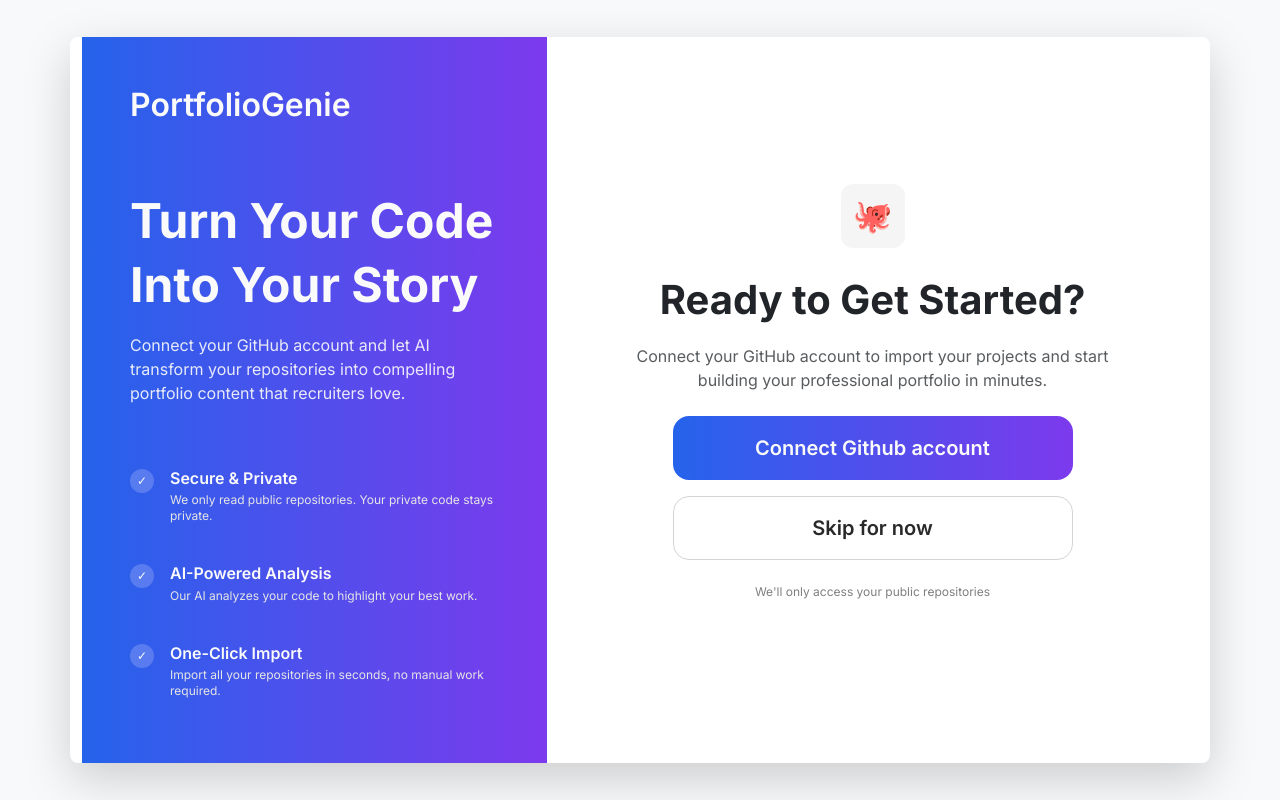
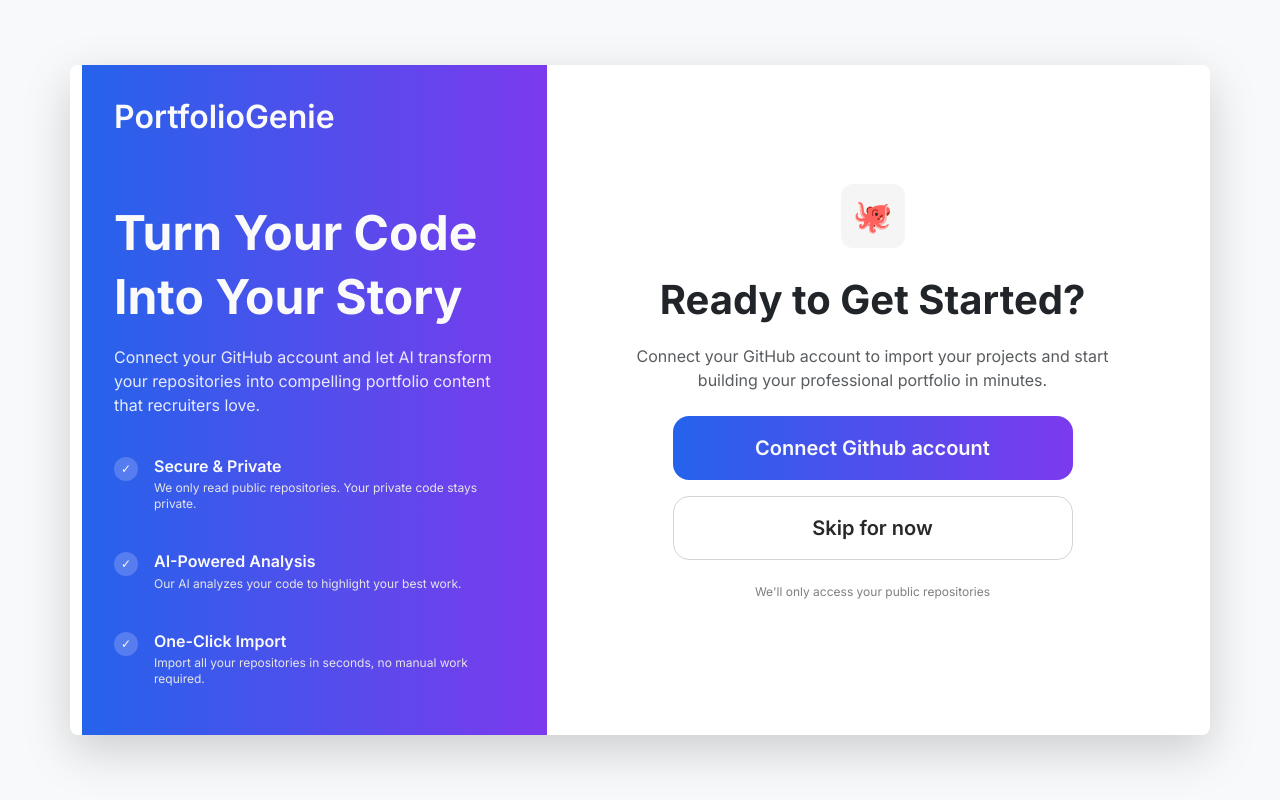
Before and after one commit to HafsaTarek/PortfolioGenie, a React (Vite) app in the folder client/: page / in a window 1280 px wide. Built offline with nearby package versions, Linux system fonts and the light colour scheme.

Commit message:
Adjust padding and margin in LeftHeroCard styles

```diff
--- a/client/src/components/LeftHeroCard/LeftHeroCard.module.css
+++ b/client/src/components/LeftHeroCard/LeftHeroCard.module.css
@@ -2,7 +2,7 @@
   flex: 1;
   background: var(--gradient-primary);
   color: var(--white);
-  padding: var(--spacing-2xl);
+  padding: var(--spacing-xl);
   display: flex;
   flex-direction: column;
   justify-content: space-between;
@@ -16,7 +16,7 @@
   display: flex;
   flex-direction: column;
   gap: var(--spacing-lg);
-  margin-top: var(--spacing-2xl);
+  margin-top: var(--spacing-lg);
 }
 
 .featureItem {
```
